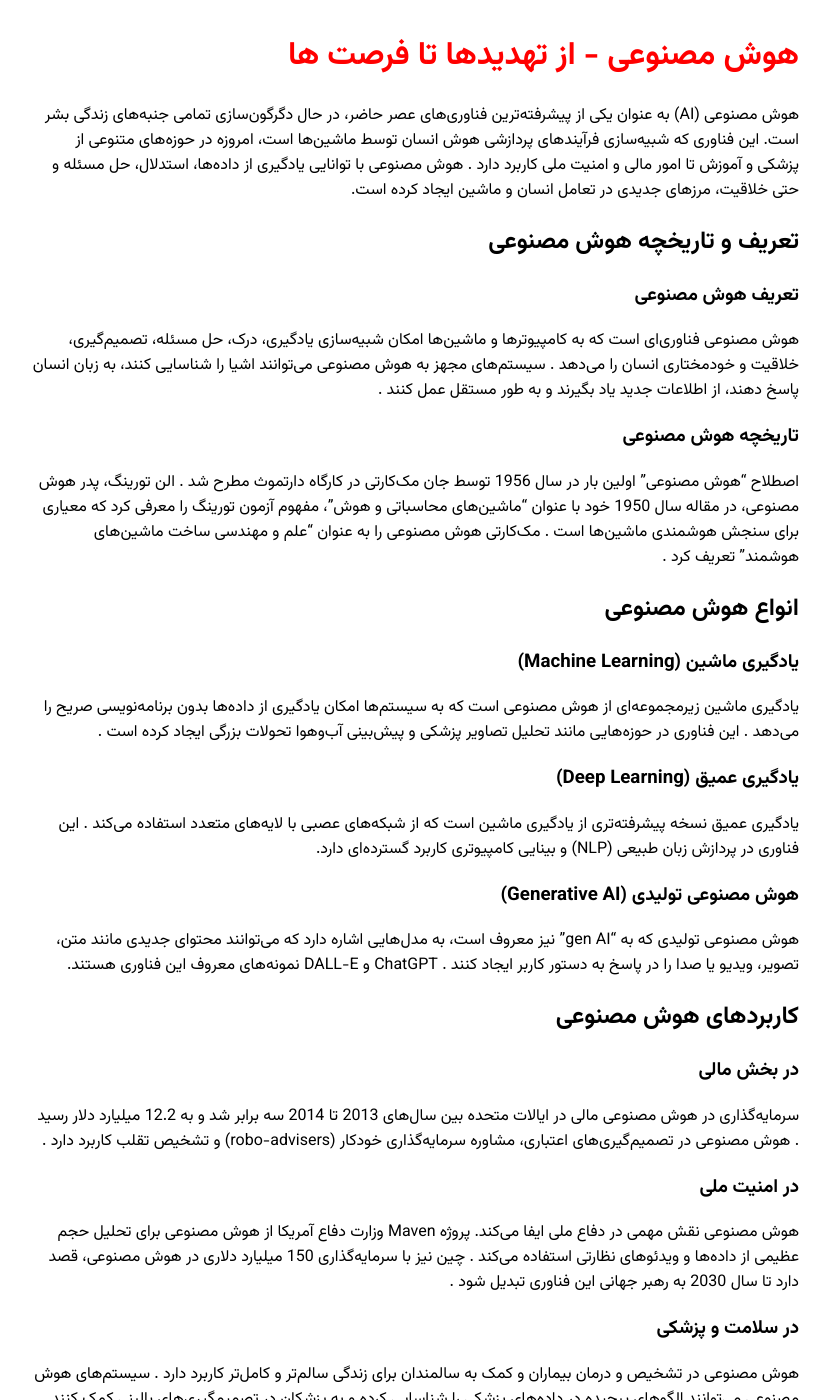
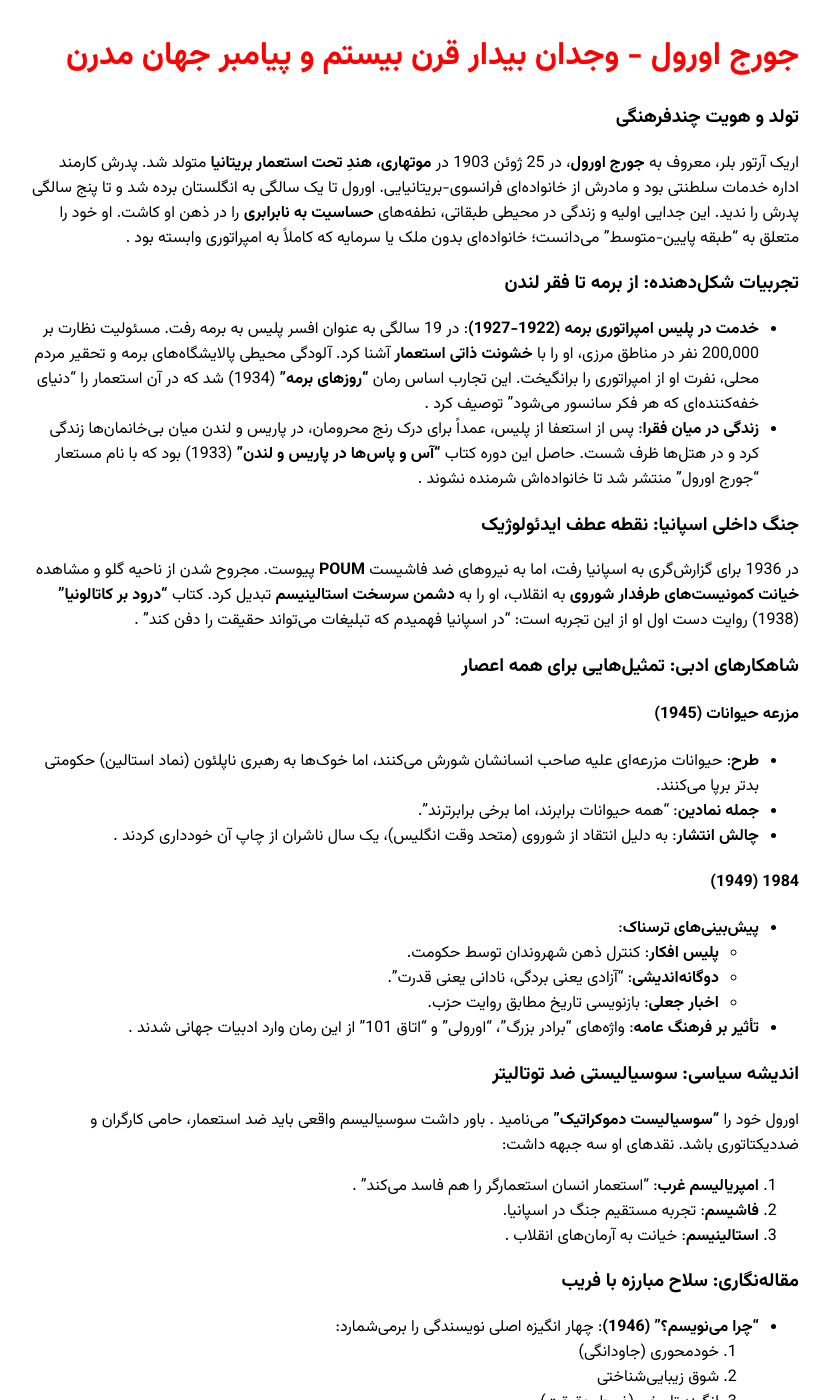
Before and after one commit to darkblog/darkblog.github.io, a Jekyll site: the page built from _posts/2025-6-28-7.md, in a window 1280 px wide and 1400 px high. Shown: the whole window, without its empty margins (225-1055 px from the left). Built offline with Jekyll 4.4.1, drawn with Linux system fonts in a browser that asks for light colours; some of the changed text lies outside the part shown.

Commit message:
Update 2025-6-28-7.md

```diff
--- a/_posts/2025-6-28-7.md
+++ b/_posts/2025-6-28-7.md
@@ -1,99 +1,69 @@
 ---
 layout: post
-title: هوش مصنوعی - از تهدیدها تا فرصت ها
+title: جورج اورول - وجدان بیدار قرن بیستم و پیامبر جهان مدرن
 ---
 
-هوش مصنوعی (AI) به عنوان یکی از پیشرفته‌ترین فناوری‌های عصر حاضر، در حال دگرگون‌سازی تمامی جنبه‌های زندگی بشر است. این فناوری که شبیه‌سازی فرآیندهای پردازشی هوش انسان توسط ماشین‌ها است، امروزه در حوزه‌های متنوعی از پزشکی و آموزش تا امور مالی و امنیت ملی کاربرد دارد . هوش مصنوعی با توانایی یادگیری از داده‌ها، استدلال، حل مسئله و حتی خلاقیت، مرزهای جدیدی در تعامل انسان و ماشین ایجاد کرده است.
+### تولد و هویت چندفرهنگی
+اریک آرتور بلر، معروف به **جورج اورول**، در 25 ژوئن 1903 در **موتهاری، هندِ تحت استعمار بریتانیا** متولد شد. پدرش کارمند اداره خدمات سلطنتی بود و مادرش از خانواده‌ای فرانسوی-بریتانیایی. اورول تا یک سالگی به انگلستان برده شد و تا پنج سالگی پدرش را ندید. این جدایی اولیه و زندگی در محیطی طبقاتی، نطفه‌های **حساسیت به نابرابری** را در ذهن او کاشت. او خود را متعلق به "طبقه پایین-متوسط" می‌دانست؛ خانواده‌ای بدون ملک یا سرمایه که کاملاً به امپراتوری وابسته بود .
 
-## تعریف و تاریخچه هوش مصنوعی
+### تجربیات شکل‌دهنده: از برمه تا فقر لندن
+- **خدمت در پلیس امپراتوری برمه (1922-1927)**: در 19 سالگی به عنوان افسر پلیس به برمه رفت. مسئولیت نظارت بر 200,000 نفر در مناطق مرزی، او را با **خشونت ذاتی استعمار** آشنا کرد. آلودگی محیطی پالایشگاه‌های برمه و تحقیر مردم محلی، نفرت او از امپراتوری را برانگیخت. این تجارب اساس رمان **"روزهای برمه"** (1934) شد که در آن استعمار را "دنیای خفه‌کننده‌ای که هر فکر سانسور می‌شود" توصیف کرد .
+- **زندگی در میان فقرا**: پس از استعفا از پلیس، عمداً برای درک رنج محرومان، در پاریس و لندن میان بی‌خانمان‌ها زندگی کرد و در هتل‌ها ظرف شست. حاصل این دوره کتاب **"آس و پاس‌ها در پاریس و لندن"** (1933) بود که با نام مستعار "جورج اورول" منتشر شد تا خانواده‌اش شرمنده نشوند .
 
-### تعریف هوش مصنوعی
+### جنگ داخلی اسپانیا: نقطه عطف ایدئولوژیک
+در 1936 برای گزارش‌گری به اسپانیا رفت، اما به نیروهای ضد فاشیست **POUM** پیوست. مجروح شدن از ناحیه گلو و مشاهده **خیانت کمونیست‌های طرفدار شوروی** به انقلاب، او را به **دشمن سرسخت استالینیسم** تبدیل کرد. کتاب **"درود بر کاتالونیا"** (1938) روایت دست اول او از این تجربه است: "در اسپانیا فهمیدم که تبلیغات می‌تواند حقیقت را دفن کند" .
 
-هوش مصنوعی فناوری‌ای است که به کامپیوترها و ماشین‌ها امکان شبیه‌سازی یادگیری، درک، حل مسئله، تصمیم‌گیری، خلاقیت و خودمختاری انسان را می‌دهد . سیستم‌های مجهز به هوش مصنوعی می‌توانند اشیا را شناسایی کنند، به زبان انسان پاسخ دهند، از اطلاعات جدید یاد بگیرند و به طور مستقل عمل کنند .
+### شاهکارهای ادبی: تمثیل‌هایی برای همه اعصار
+#### **مزرعه حیوانات** (1945)
+- **طرح**: حیوانات مزرعه‌ای علیه صاحب انسانشان شورش می‌کنند، اما خوک‌ها به رهبری ناپلئون (نماد استالین) حکومتی بدتر برپا می‌کنند.
+- **جمله نمادین**: "همه حیوانات برابرند، اما برخی برابرترند".
+- **چالش انتشار**: به دلیل انتقاد از شوروی (متحد وقت انگلیس)، یک سال ناشران از چاپ آن خودداری کردند .
 
-### تاریخچه هوش مصنوعی
+#### **1984** (1949)
+- **پیش‌بینی‌های ترسناک**:
+  - **پلیس افکار**: کنترل ذهن شهروندان توسط حکومت.
+  - **دوگانه‌اندیشی**: "آزادی یعنی بردگی، نادانی یعنی قدرت".
+  - **اخبار جعلی**: بازنویسی تاریخ مطابق روایت حزب.
+- **تأثیر بر فرهنگ عامه**: واژه‌های "برادر بزرگ"، "اورولی" و "اتاق 101" از این رمان وارد ادبیات جهانی شدند .
 
-اصطلاح "هوش مصنوعی" اولین بار در سال 1956 توسط جان مک‌کارتی در کارگاه دارتموث مطرح شد . الن تورینگ، پدر هوش مصنوعی، در مقاله سال 1950 خود با عنوان "ماشین‌های محاسباتی و هوش"، مفهوم آزمون تورینگ را معرفی کرد که معیاری برای سنجش هوشمندی ماشین‌ها است . مک‌کارتی هوش مصنوعی را به عنوان "علم و مهندسی ساخت ماشین‌های هوشمند" تعریف کرد .
+### اندیشه سیاسی: سوسیالیستی ضد توتالیتر
+اورول خود را **"سوسیالیست دموکراتیک"** می‌نامید . باور داشت سوسیالیسم واقعی باید ضد استعمار، حامی کارگران و ضددیکتاتوری باشد. نقدهای او سه جبهه داشت:
+1. **امپریالیسم غرب**: "استعمار انسان استعمارگر را هم فاسد می‌کند" .
+2. **فاشیسم**: تجربه مستقیم جنگ در اسپانیا.
+3. **استالینیسم**: خیانت به آرمان‌های انقلاب .
 
-## انواع هوش مصنوعی
+### مقاله‌نگاری: سلاح مبارزه با فریب
+- **"چرا می‌نویسم؟" (1946)**: چهار انگیزه اصلی نویسندگی را برمی‌شمارد:
+  1. خودمحوری (جاودانگی)
+  2. شوق زیبایی‌شناختی
+  3. انگیزه تاریخی (ضبط حقیقت)
+  4. هدف سیاسی (تغییر جامعه) .
+- **"سیاست و زبان انگلیسی" (1946)**: هشدار می‌دهد **"زبان فاسد، اندیشه را فاسد می‌کند"**. کلیشه‌های سیاسی چون "ارتش آزادی‌بخش" پوششی برای جنایت می‌شوند .
 
-### یادگیری ماشین (Machine Learning)
+### بیماری و مرگ زودهنگام
+اورول از جوانی به **سل** مبتلا بود. جراحت گلوله در اسپانیا وضعیت او را تشدید کرد. در سال‌های پایانی، **"1984"** را در انزوا در جزیره جورا اسکاتلند نوشت. در 21 ژانویه 1950، هفت ماه پس از ازدواج با سونیا براونل، در 46 سالگی درگذشت .
 
-یادگیری ماشین زیرمجموعه‌ای از هوش مصنوعی است که به سیستم‌ها امکان یادگیری از داده‌ها بدون برنامه‌نویسی صریح را می‌دهد . این فناوری در حوزه‌هایی مانند تحلیل تصاویر پزشکی و پیش‌بینی آب‌وهوا تحولات بزرگی ایجاد کرده است .
+### میراث اورول در جهان امروز
+- **پیش‌بینی‌های شگفت‌انگیز**:
+  - **سانسور مدرن**: قوانین ممنوعیت آموزش "نژادپرستی سیستماتیک" در فلوریدا و اوکلاهاما .
+  - **زبان‌سازی سیاسی**: توجیه جنگ روسیه علیه اوکراین با عنوان "عملیات ویژه آزادی‌بخش" .
+- **آمار تاثیر**:
+  - **1984** پس از انتخابات 2016 آمریکا 9,500% افزایش فروش داشت.
+  - در 2022، همزمان با جنگ اوکراین، دوباره در فهرست پرفروش‌ها ظاهر شد .
 
-### یادگیری عمیق (Deep Learning)
+### جدول آثار کلیدی اورول
 
-یادگیری عمیق نسخه پیشرفته‌تری از یادگیری ماشین است که از شبکه‌های عصبی با لایه‌های متعدد استفاده می‌کند . این فناوری در پردازش زبان طبیعی (NLP) و بینایی کامپیوتری کاربرد گسترده‌ای دارد.
+| **عنوان**               | **سال** | **ژانر**       | **محور اصلی**                  |
+|-------------------------|---------|----------------|--------------------------------|
+| آس و پاس‌ها در پاریس و لندن | 1933    | اتوبیوگرافی    | فقر شهری                      |
+| روزهای برمه             | 1934    | رمان           | انتقاد از استعمار             |
+| درود بر کاتالونیا       | 1938    | خاطرات        | جنگ داخلی اسپانیا             |
+| مزرعه حیوانات           | 1945    | تمثیل سیاسی    | نقد استالینیسم                |
+| 1984                    | 1949    | دیستوپیا       | خطر حکومت‌های توتالیتر       |
+| در کام نهنگ (مقالات)    | 1940    | نقد ادبی       | تحلیل هنری و سیاست           |
 
-### هوش مصنوعی تولیدی (Generative AI)
+### سخن پایانی: پیامبر تاریکی‌های روشن
+اورول نه یک غیب‌گو، بلکه **تحلیلگری عمیقاً منطقی** بود که الگوهای قدرت را می‌شناخت. او نشان داد چگونه **"سانسور"، "زبانِ تحریف‌شده"** و **"بازنویسی تاریخ"** ستون‌های استبدادند. در عصر "اخبار جعلی" و نظارت دیجیتال، هشدارهای او همچنان اورژانسی است:
+> "نخستین وظیفه انسان مدرن این است که ذهن خود را بازگرداند تا حقیقت را بشناسد و دروغ را پس بزند" .
 
-هوش مصنوعی تولیدی که به "gen AI" نیز معروف است، به مدل‌هایی اشاره دارد که می‌توانند محتوای جدیدی مانند متن، تصویر، ویدیو یا صدا را در پاسخ به دستور کاربر ایجاد کنند . ChatGPT و DALL-E نمونه‌های معروف این فناوری هستند.
-
-## کاربردهای هوش مصنوعی
-
-### در بخش مالی
-
-سرمایه‌گذاری در هوش مصنوعی مالی در ایالات متحده بین سال‌های 2013 تا 2014 سه برابر شد و به 12.2 میلیارد دلار رسید . هوش مصنوعی در تصمیم‌گیری‌های اعتباری، مشاوره سرمایه‌گذاری خودکار (robo-advisers) و تشخیص تقلب کاربرد دارد .
-
-### در امنیت ملی
-
-هوش مصنوعی نقش مهمی در دفاع ملی ایفا می‌کند. پروژه Maven وزارت دفاع آمریکا از هوش مصنوعی برای تحلیل حجم عظیمی از داده‌ها و ویدئوهای نظارتی استفاده می‌کند . چین نیز با سرمایه‌گذاری 150 میلیارد دلاری در هوش مصنوعی، قصد دارد تا سال 2030 به رهبر جهانی این فناوری تبدیل شود .
-
-### در سلامت و پزشکی
-
-هوش مصنوعی در تشخیص و درمان بیماران و کمک به سالمندان برای زندگی سالم‌تر و کامل‌تر کاربرد دارد . سیستم‌های هوش مصنوعی می‌توانند الگوهای پیچیده در داده‌های پزشکی را شناسایی کرده و به پزشکان در تصمیم‌گیری‌های بالینی کمک کنند.
-
-### در آموزش
-
-هوش مصنوعی در آموزش کاربردهای متنوعی دارد از جمله تشخیص سرقت ادبی، حفظ یکپارچگی امتحانات، چت‌بات‌های ثبت‌نام و نگهداری دانشجویان، سیستم‌های مدیریت یادگیری و تحلیل معیارهای موفقیت دانشجویان . با این حال، نگرانی‌هایی درباره تأثیر آن بر کاهش قدرت تصمیم‌گیری انسان، تنبلی و مسائل امنیتی و حریم خصوصی وجود دارد .
-
-## مزایای هوش مصنوعی
-
-1. **اتوماسیون وظایف تکراری**: هوش مصنوعی می‌تواند وظایف روتین و خسته‌کننده را خودکار کند و انسان‌ها را برای کارهای خلاقانه‌تر آزاد کند .
-
-2. **تصمیم‌گیری بهتر**: هوش مصنوعی امکان پیش‌بینی‌های سریع‌تر و دقیق‌تر و تصمیم‌گیری‌های مبتنی بر داده را فراهم می‌کند .
-
-3. **کاهش خطای انسانی**: هوش مصنوعی می‌تواند خطاهای انسانی را در فرآیندهای مختلف کاهش دهد، به ویژه در حوزه‌هایی مانند جراحی که دقت بالایی نیاز است .
-
-4. **دسترسی 24 ساعته**: سیستم‌های مبتنی بر هوش مصنوعی همیشه در دسترس هستند و عملکرد ثابتی ارائه می‌دهند .
-
-5. **کاهش خطرات فیزیکی**: هوش مصنوعی می‌تواند کارهای خطرناک مانند کنترل حیوانات، کار با مواد منفجره یا انجام وظایف در اعماق اقیانوس را خودکار کند .
-
-## چالش‌ها و نگرانی‌ها
-
-### مسائل اخلاقی
-
-استفاده از هوش مصنوعی نگرانی‌های اخلاقی متعددی را به همراه دارد، از جمله سوگیری الگوریتمی، شفافیت، مسئولیت قانونی برای تصمیمات هوش مصنوعی و تأثیر آن بر ارزش‌های انسانی . همچنین نگرانی‌هایی درباره از دست دادن کنترل انسان بر سیستم‌های هوش مصنوعی وجود دارد .
-
-### تأثیر بر اشتغال
-
-هوش مصنوعی ممکن است بسیاری از مشاغل را خودکار کند و نیاز به نیروی کار انسانی را کاهش دهد. این موضوع چالش‌های اجتماعی و اقتصادی قابل توجهی ایجاد می‌کند .
-
-### حریم خصوصی و امنیت
-
-جمع‌آوری و پردازش حجم عظیمی از داده‌های شخصی توسط سیستم‌های هوش مصنوعی نگرانی‌هایی درباره حریم خصوصی و امنیت داده‌ها ایجاد کرده است . مطالعه‌ای نشان داده است که 68.6% از مسائل مربوط به حریم خصوصی و امنیت شخصی به تأثیر هوش مصنوعی مربوط می‌شود .
-
-### کاهش قدرت تصمیم‌گیری انسان
-
-مطالعات نشان می‌دهد که 27.7% از کاهش قدرت تصمیم‌گیری انسان‌ها به دلیل تأثیر هوش مصنوعی است . وابستگی بیش از حد به سیستم‌های هوش مصنوعی ممکن است توانایی‌های شناختی انسان را تضعیف کند.
-
-### تنبلی انسان
-
-تحقیقات نشان داده است که 68.9% از تنبلی انسان‌ها به تأثیر هوش مصنوعی مربوط می‌شود . سهولت استفاده از راه‌حل‌های هوش مصنوعی ممکن است انگیزه انسان برای حل مسائل به طور مستقل را کاهش دهد.
-
-## آینده هوش مصنوعی
-
-کارشناسان پیش‌بینی می‌کنند که تا سال 2030، هوش مصنوعی شبکه‌ای بیشترین تأثیر را بر زندگی انسان‌ها خواهد داشت . 63% از پاسخ‌دهندگان به یک نظرسنجی معتقدند که تا سال 2030، هوش مصنوعی باعث بهبود زندگی اکثر مردم خواهد شد، در حالی که 37% فکر می‌کنند مردم بهتر از امروز نخواهند بود .
-
-پروژه‌ای که توسط PriceWaterhouseCoopers انجام شد، تخمین می‌زند که فناوری‌های هوش مصنوعی می‌توانند تا سال 2030، 14% به تولید ناخالص جهانی (15.7 تریلیون دلار) اضافه کنند . چین با 7 تریلیون دلار پیشرفت، بیشترین سود را خواهد برد .
-
-## نتیجه‌گیری
-
-هوش مصنوعی به عنوان یک فناوری تحول‌آفرین، هم فرصت‌های بی‌سابقه و هم تهدیدهای بی‌سابقه‌ای ایجاد کرده است. در حالی که این فناوری می‌تواند به حل برخی از بزرگ‌ترین چالش‌های جهانی کمک کند، نیاز به تنظیم مقررات دقیق و ملاحظات اخلاقی برای اطمینان از استفاده مسئولانه از آن وجود دارد. همانطور که اریک برینجولفسون از MIT اشاره کرده است، سؤال اصلی این نیست که "چه اتفاقی خواهد افتاد؟" بلکه این است که "ما چه انتخاب‌هایی خواهیم کرد؟" . ما باید به طور فعال کار کنیم تا اطمینان حاصل کنیم که فناوری با ارزش‌های ما مطابقت دارد.
-
-- [بیت۲۴](https://bit24.cash/blog/ai/)
-- [ibm](https://www.ibm.com/think/topics/artificial-intelligence)
-- [mckinsey](https://www.mckinsey.com/featured-insights/mckinsey-explainers/what-is-ai)
-- [brookings](https://www.brookings.edu/articles/how-artificial-intelligence-is-transforming-the-world/)
-- [pewresearch](https://www.pewresearch.org/internet/2018/12/10/artificial-intelligence-and-the-future-of-humans/)
-- [nature](https://www.nature.com/articles/s41599-023-01787-8)
+آثار اورول یادآوری می‌کنند که آزادی هرگز قطعی نیست؛ جریانی است که باید هرروز با شعور اخلاقی و مقاومت در برابر فریب، آن را به ساحل رساند.
```
